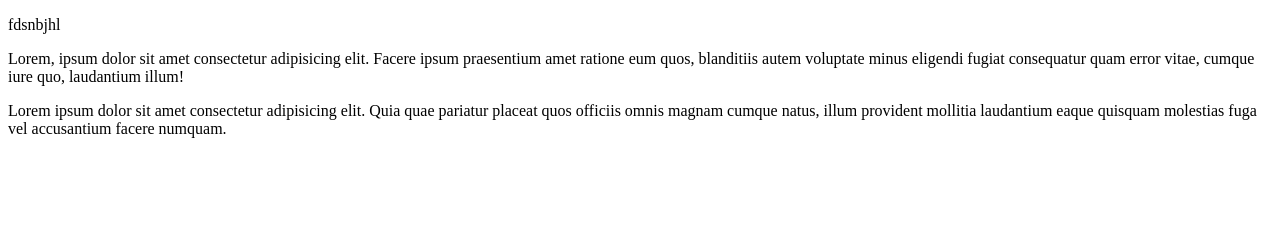
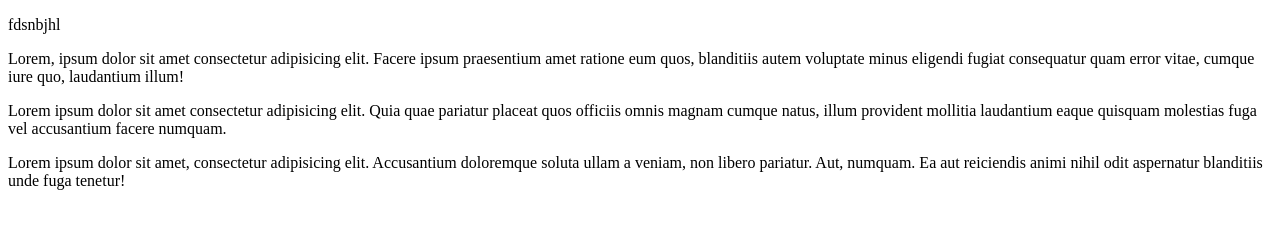
Before and after one commit to mayankpcp7/travel-landing, a plain HTML site: page m-ndex.html in a window 1280 px wide. Drawn offline with Linux system fonts and the light colour scheme.

Commit message:
new commit

```diff
--- a/m-ndex.html
+++ b/m-ndex.html
@@ -10,10 +10,14 @@
 
 <body>
     <p>fdsnbjhl</p>
-    <p>Lorem, ipsum dolor sit amet consectetur adipisicing elit. Facere ipsum praesentium amet ratione eum quos, blanditiis autem voluptate minus eligendi fugiat consequatur quam error vitae, cumque iure quo, laudantium illum!</p>
+    <p>Lorem, ipsum dolor sit amet consectetur adipisicing elit. Facere ipsum praesentium amet ratione eum quos,
+        blanditiis autem voluptate minus eligendi fugiat consequatur quam error vitae, cumque iure quo, laudantium
+        illum!</p>
     <p>Lorem ipsum dolor sit amet consectetur adipisicing elit. Quia quae pariatur placeat quos officiis omnis magnam
         cumque natus, illum provident mollitia laudantium eaque quisquam molestias fuga vel accusantium facere numquam.
     </p>
+    <p>Lorem ipsum dolor sit amet, consectetur adipisicing elit. Accusantium doloremque soluta ullam a veniam, non
+        libero pariatur. Aut, numquam. Ea aut reiciendis animi nihil odit aspernatur blanditiis unde fuga tenetur!</p>
 </body>
 
 </html>
```
